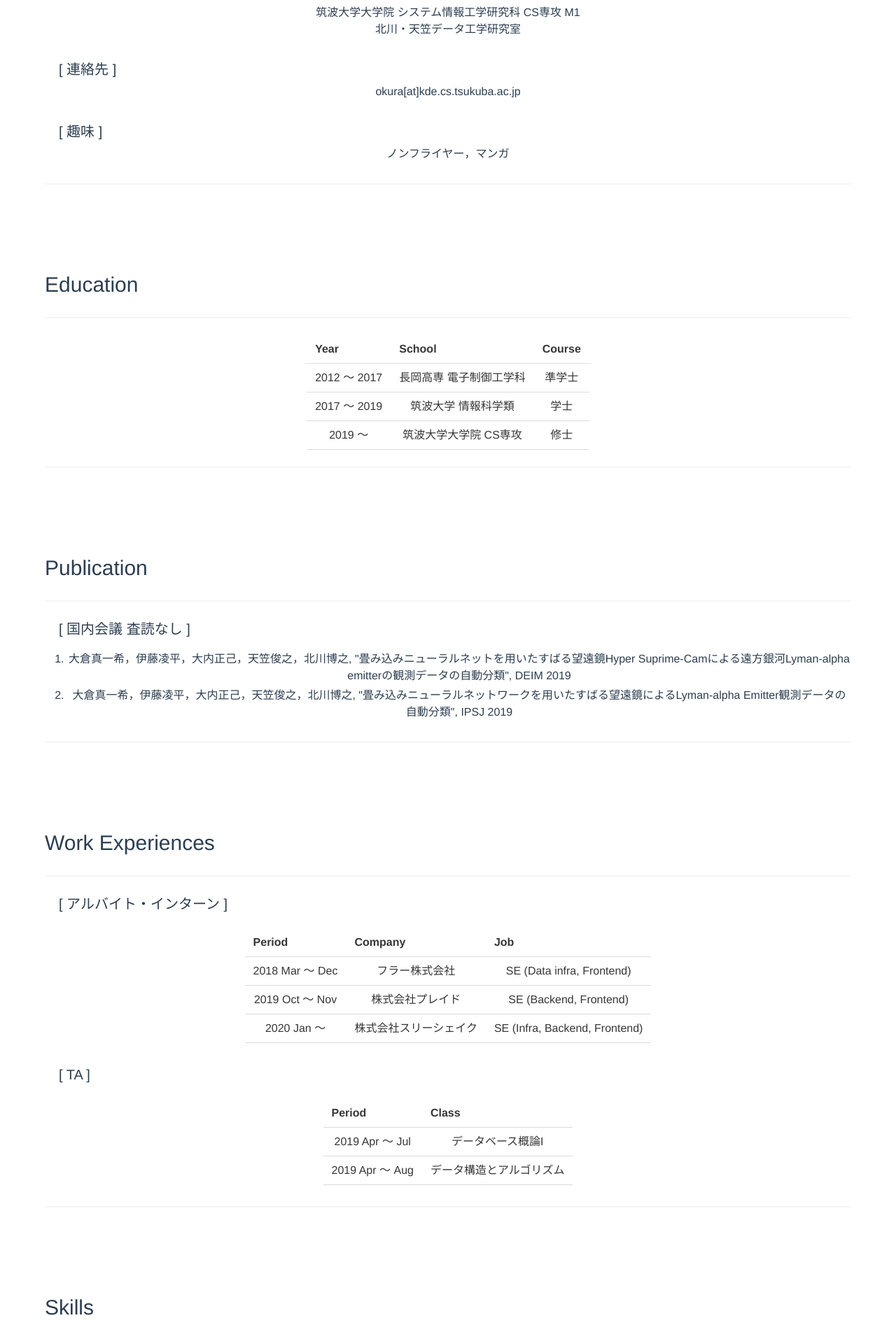
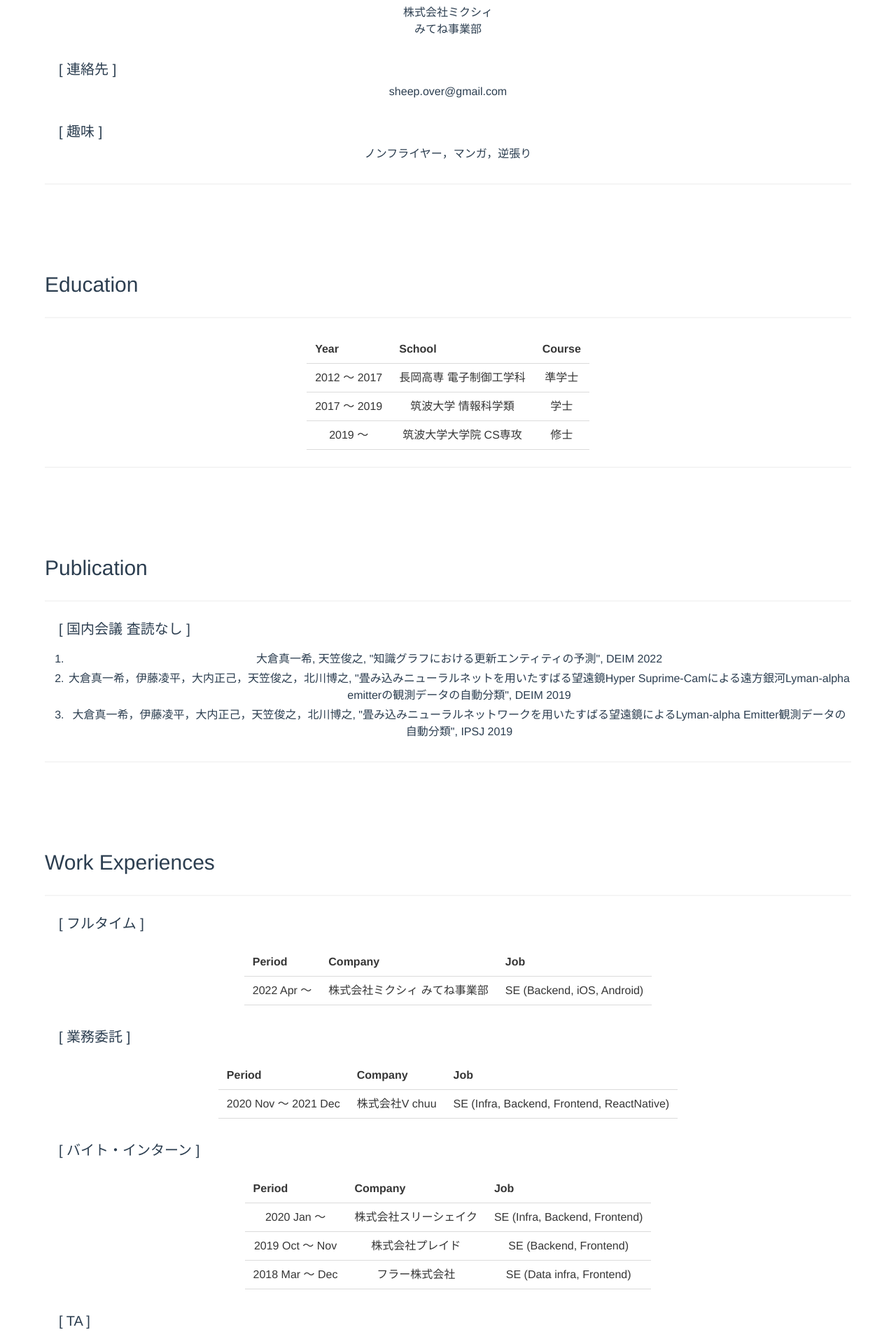
Before and after one commit to sheepover96/sheepover96.github.io, a Vue app: page / in a window 1280 px wide. Shown: the part 626-2540 px from the top of the page at 70% size. Built offline with nearby package versions, Linux system fonts and the light colour scheme.

Commit message:
update 2022

```diff
--- a/src/components/Footer.vue
+++ b/src/components/Footer.vue
@@ -2,16 +2,40 @@
   <footer class="footer has-background-white ">
     <div class="content has-text-centered">
       <p>
-        @2019-2020 Maiki OKURA
+        @2019-2022 Maiki OKURA
       </p>
       <div class="logo-bar">
-      links:
-        <a target="_blank" href="https://github.com/sheepover96/" class="logo"><i class="fab fa-github fa-lg"></i></a>
-        <a target="_blank" href="https://www.linkedin.com/in/%E7%9C%9F%E4%B8%80%E5%B8%8C-%E5%A4%A7%E5%80%89-a17397149/?locale=en_US" class="logo"><i class="fab fa-linkedin-in fa-lg"></i></a>
-        <a target="_blank" href="https://www.facebook.com/profile.php?id=100014972891268"  class="logo"><i class="fab fa-facebook fa-lg"></i></a>
-        <a target="_blank" href="https://twitter.com/LovelyQuoteBot"  class="logo"><i class="fab fa-twitter"></i></a>
-        <a target="_blank" href="https://serenard.hatenablog.com/"  class="logo"><i class="fa fa-rss"></i></a>
-        <a target="_blank" href="https://drive.google.com/open?id=11ixcpV4PIs-wwdbG0yKlvEVeE0yifK0-"  class="logo"><i class="fas fa-file"></i></a>
+        links:
+        <a target="_blank" href="https://github.com/sheepover96/" class="logo"
+          ><i class="fab fa-github fa-lg"></i
+        ></a>
+        <a
+          target="_blank"
+          href="https://www.linkedin.com/in/%E7%9C%9F%E4%B8%80%E5%B8%8C-%E5%A4%A7%E5%80%89-a17397149/?locale=en_US"
+          class="logo"
+          ><i class="fab fa-linkedin-in fa-lg"></i
+        ></a>
+        <a
+          target="_blank"
+          href="https://www.facebook.com/profile.php?id=100014972891268"
+          class="logo"
+          ><i class="fab fa-facebook fa-lg"></i
+        ></a>
+        <a
+          target="_blank"
+          href="https://twitter.com/LovelyQuoteBot"
+          class="logo"
+          ><i class="fab fa-twitter"></i
+        ></a>
+        <a target="_blank" href="https://serenard.hatenablog.com/" class="logo"
+          ><i class="fa fa-rss"></i
+        ></a>
+        <a
+          target="_blank"
+          href="https://drive.google.com/open?id=11ixcpV4PIs-wwdbG0yKlvEVeE0yifK0-"
+          class="logo"
+          ><i class="fas fa-file"></i
+        ></a>
       </div>
     </div>
   </footer>
@@ -19,7 +43,8 @@
 
 <style lang="scss" scoped>
 .logo-bar {
-  a:visited, a:link {
+  a:visited,
+  a:link {
     color: #2c3e50;
   }
   a:hover {
--- a/src/components/Profile.vue
+++ b/src/components/Profile.vue
@@ -1,27 +1,24 @@
 <template>
   <section id="profile" class="section">
     <div class="container">
-      <div class="section-title">
-        Profile
-      </div>
-      <hr>
+      <div class="section-title">Profile</div>
+      <hr />
       <div class="element">
         <div class="section-subtitle">[ 所属 ]</div>
-        <div class="item">筑波大学大学院 システム情報工学研究科 CS専攻 M1</div>
-        <div class="item">北川・天笠データ工学研究室</div>
+        <div class="item">株式会社ミクシィ</div>
+        <div class="item">みてね事業部</div>
       </div>
       <div class="element">
         <div class="section-subtitle">[ 連絡先 ]</div>
-        <div class="item">okura[at]kde.cs.tsukuba.ac.jp</div>
+        <div class="item">sheep.over@gmail.com</div>
       </div>
       <div class="element">
         <div class="section-subtitle">[ 趣味 ]</div>
-        <div class="item">ノンフライヤー，マンガ</div>
+        <div class="item">ノンフライヤー，マンガ，逆張り</div>
       </div>
-      <hr>
+      <hr />
     </div>
   </section>
 </template>
 
-<style>
-</style>
+<style></style>
--- a/src/components/Publication.vue
+++ b/src/components/Publication.vue
@@ -1,31 +1,40 @@
 <template>
   <section id="publication" class="section">
     <div class="container">
-      <div class="section-title">
-        Publication
-      </div>
-      <hr>
+      <div class="section-title">Publication</div>
+      <hr />
       <div class="element">
         <div class="section-subtitle">[ 国内会議 査読なし ]</div>
         <div class="content">
           <ol type="1">
             <li>
+              <span>大倉真一希, 天笠俊之,</span>
+              <span> "知識グラフにおける更新エンティティの予測", </span>
+              <span>DEIM 2022</span>
+            </li>
+            <li>
               <span>大倉真一希，伊藤凌平，大内正己，天笠俊之，北川博之,</span>
-              <span> "畳み込みニューラルネットを用いたすばる望遠鏡Hyper Suprime-Camによる遠方銀河Lyman-alpha emitterの観測データの自動分類", </span>
+              <span>
+                "畳み込みニューラルネットを用いたすばる望遠鏡Hyper
+                Suprime-Camによる遠方銀河Lyman-alpha
+                emitterの観測データの自動分類",
+              </span>
               <span>DEIM 2019</span>
             </li>
             <li>
               <span>大倉真一希，伊藤凌平，大内正己，天笠俊之，北川博之,</span>
-              <span> "畳み込みニューラルネットワークを用いたすばる望遠鏡によるLyman-alpha Emitter観測データの自動分類", </span>
+              <span>
+                "畳み込みニューラルネットワークを用いたすばる望遠鏡によるLyman-alpha
+                Emitter観測データの自動分類",
+              </span>
               <span>IPSJ 2019</span>
             </li>
           </ol>
         </div>
       </div>
-      <hr>
+      <hr />
     </div>
   </section>
 </template>
 
-<style>
-</style>
+<style></style>
--- a/src/components/WorkExperience.vue
+++ b/src/components/WorkExperience.vue
@@ -1,12 +1,10 @@
 <template>
   <section id="work-exp" class="section">
     <div class="container">
-      <div class="section-title">
-        Work Experiences
-      </div>
-      <hr>
+      <div class="section-title">Work Experiences</div>
+      <hr />
       <div class="element">
-        <div class="section-subtitle">[ アルバイト・インターン ]</div>
+        <div class="section-subtitle">[ フルタイム ]</div>
         <div class="table-container">
           <table align="center" class="table">
             <tr>
@@ -15,19 +13,53 @@
               <th>Job</th>
             </tr>
             <tr>
-              <td>2018 Mar 〜 Dec </td>
-              <td>フラー株式会社</td>
-              <td>SE (Data infra, Frontend)</td>
+              <td>2022 Apr 〜</td>
+              <td>株式会社ミクシィ みてね事業部</td>
+              <td>SE (Backend, iOS, Android)</td>
+            </tr>
+          </table>
+        </div>
+      </div>
+      <div class="element">
+        <div class="section-subtitle">[ 業務委託 ]</div>
+        <div class="table-container">
+          <table align="center" class="table">
+            <tr>
+              <th>Period</th>
+              <th>Company</th>
+              <th>Job</th>
             </tr>
             <tr>
-              <td>2019 Oct 〜 Nov </td>
+              <td>2020 Nov 〜 2021 Dec</td>
+              <td>株式会社V chuu</td>
+              <td>SE (Infra, Backend, Frontend, ReactNative)</td>
+            </tr>
+          </table>
+        </div>
+      </div>
+      <div class="element">
+        <div class="section-subtitle">[ バイト・インターン ]</div>
+        <div class="table-container">
+          <table align="center" class="table">
+            <tr>
+              <th>Period</th>
+              <th>Company</th>
+              <th>Job</th>
+            </tr>
+            <tr>
+              <td>2020 Jan 〜</td>
+              <td>株式会社スリーシェイク</td>
+              <td>SE (Infra, Backend, Frontend)</td>
+            </tr>
+            <tr>
+              <td>2019 Oct 〜 Nov</td>
               <td>株式会社プレイド</td>
               <td>SE (Backend, Frontend)</td>
             </tr>
             <tr>
-              <td>2020 Jan 〜  </td>
-              <td>株式会社スリーシェイク </td>
-              <td>SE (Infra, Backend, Frontend)</td>
+              <td>2018 Mar 〜 Dec</td>
+              <td>フラー株式会社</td>
+              <td>SE (Data infra, Frontend)</td>
             </tr>
           </table>
         </div>
@@ -41,20 +73,23 @@
               <th>Class</th>
             </tr>
             <tr>
-              <td>2019 Apr 〜 Jul</td>
-              <td>データベース概論I</td>
+              <td>2020 Oct 〜 2021 Feb</td>
+              <td>データ構造とアルゴリズム</td>
             </tr>
             <tr>
               <td>2019 Apr 〜 Aug</td>
               <td>データ構造とアルゴリズム</td>
             </tr>
+            <tr>
+              <td>2019 Apr 〜 Jul</td>
+              <td>データベース概論I</td>
+            </tr>
           </table>
         </div>
       </div>
-      <hr>
+      <hr />
     </div>
   </section>
 </template>
 
-<style>
-</style>
+<style></style>
```
Also changed, not shown: 9 other files (tests, documents, lock files or other folders).
